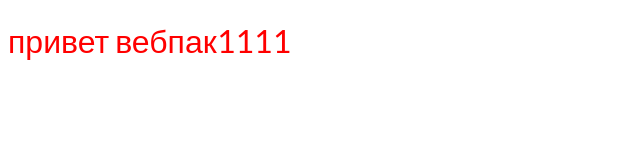
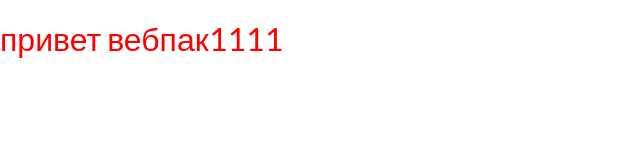
Before and after one commit to MonikiDi/Papaya, a website built with webpack: page src/index.html in a window 1280 px wide. Shown: the whole page, without its empty margins (0-640 px from the left). Built offline with nearby package versions, Linux system fonts and the light colour scheme.

Commit message:
Added normalize.css

```diff
--- a/src/style.scss
+++ b/src/style.scss
@@ -1,3 +1,4 @@
+@import url(./normalize.css);
 @import url(./fonts.scss);
 :root {
   --font-family: "SF Pro Text", sans-serif;
```
Also changed, not shown: src/normalize.css (added).
